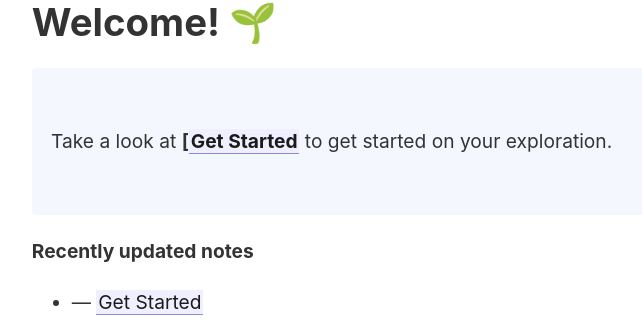
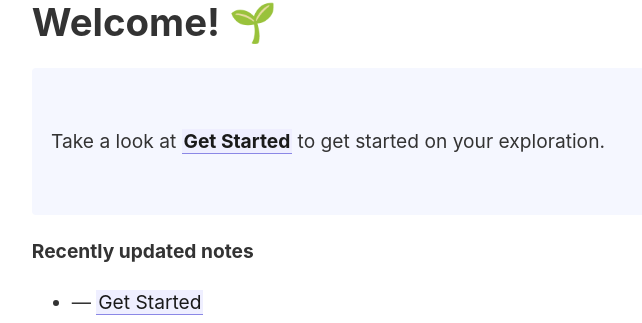
Before and after one commit to SamXavia/VEXdigitalgarden, a Jekyll site: the page built from _pages/index.md, in a window 1280 px wide. Shown: the part 147-470 px from the top of the page, without its empty margins (45-687 px from the left). Built offline with Jekyll 4.4.1, drawn with Linux system fonts in a browser that asks for light colours.

Commit message:
Update index.md

```diff
--- a/_pages/index.md
+++ b/_pages/index.md
@@ -8,7 +8,7 @@ permalink: /
 # Welcome! 🌱
 
 <p style="padding: 3em 1em; background: #f5f7ff; border-radius: 4px;">
-  Take a look at <span style="font-weight: bold">[[[Get Started]]</span> to get started on your exploration.
+  Take a look at <span style="font-weight: bold">[[Get Started]]</span> to get started on your exploration.
 </p>
 
 <strong>Recently updated notes</strong>
```
